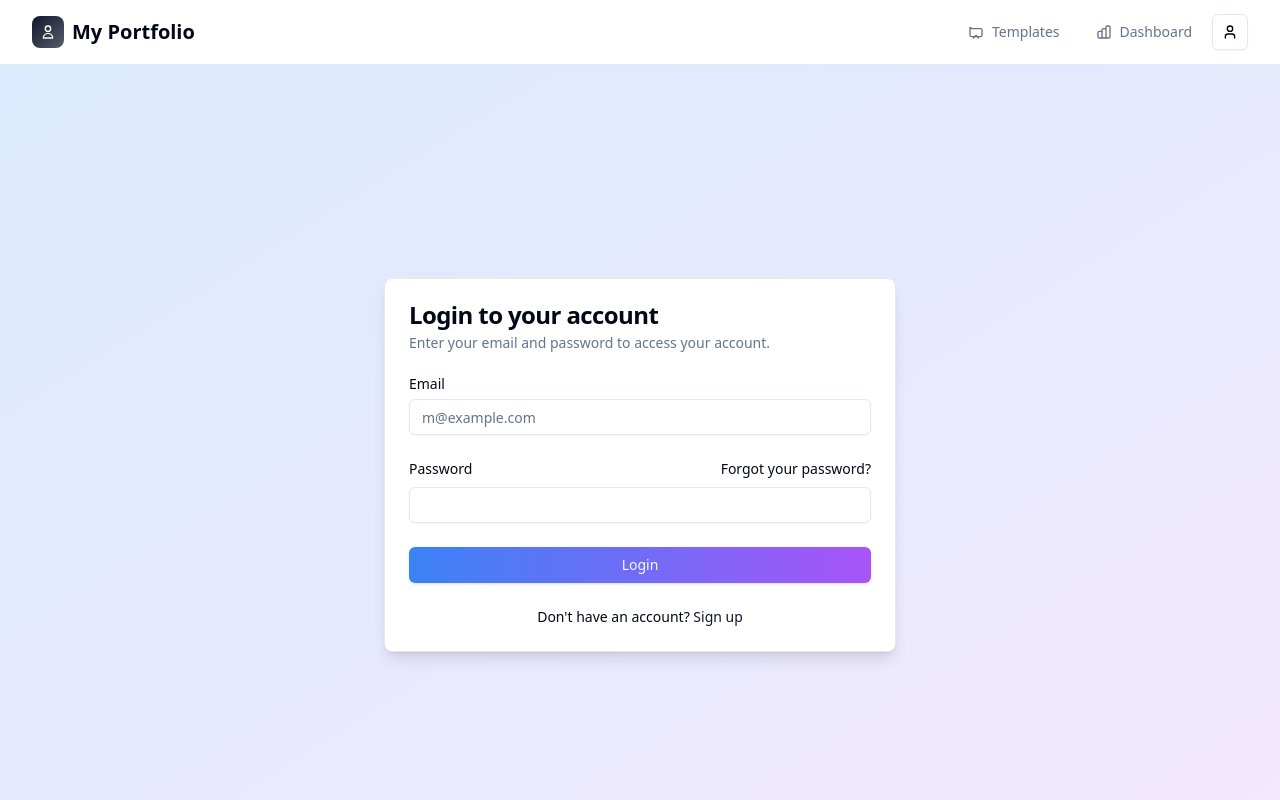
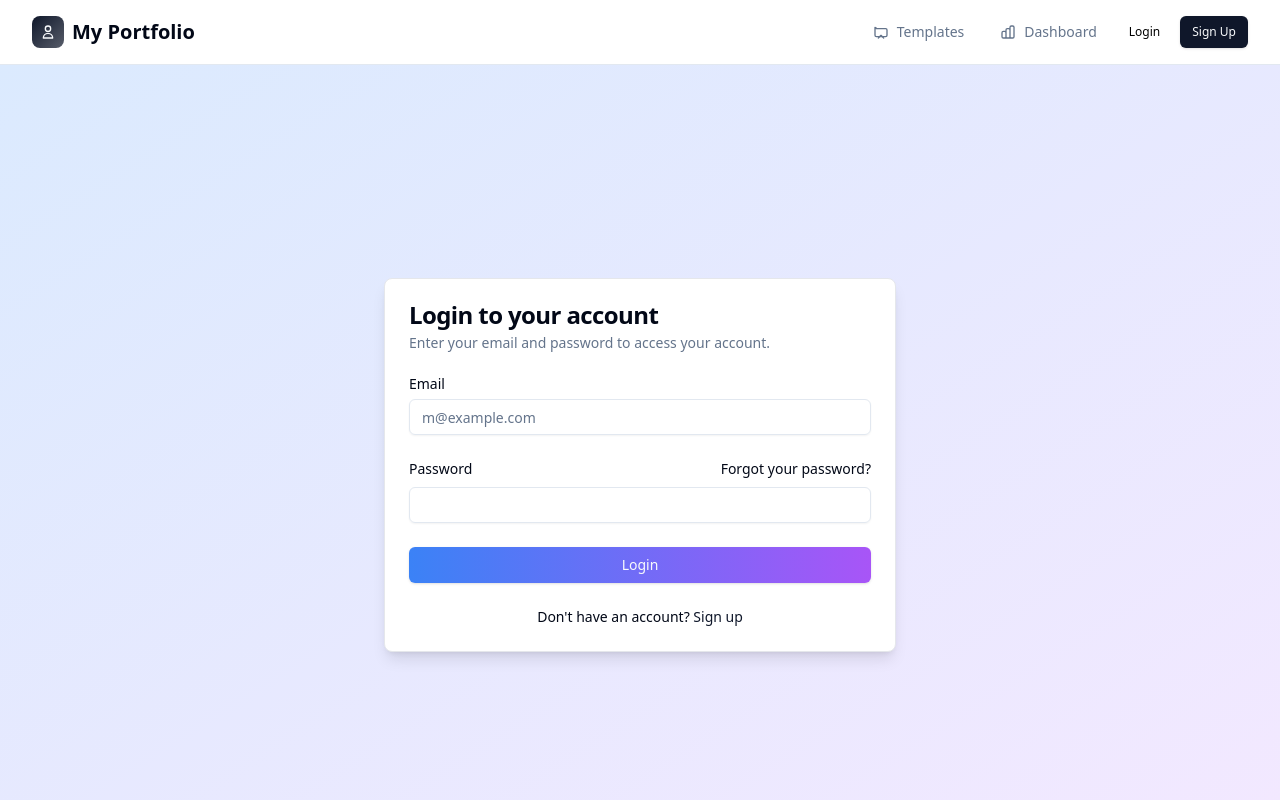
Before and after one commit to niyatisanja0206/Resume-Builder, a React (Vite) app in the folder my-portfolio-cms/: page /login in a window 1280 px wide. Shown: the top 800 px of the page. Built offline with nearby package versions, Linux system fonts and the light colour scheme; sample sign-in values are in the browser's storage; what @react-pdf/renderer would draw is missing.

Commit message:
only preview remaining now

```diff
--- a/my-portfolio-cms/src/App.tsx
+++ b/my-portfolio-cms/src/App.tsx
@@ -32,10 +32,7 @@ export default function App() {
             <Routes>
               {/* Public routes that are always accessible */}
               <Route path="/" element={<Landing />} />
-
-              {/* Routes for authenticated users only */}
-              <Route element={<ProtectedLayout />}>
-                <Route
+              <Route
                   path="/portfolio"
                   element={
                     <ErrorBoundary fallback={<div>Portfolio Error</div>}>
@@ -43,6 +40,9 @@ export default function App() {
                     </ErrorBoundary>
                   }
                 />
+
+              {/* Routes for authenticated users only */}
+              <Route element={<ProtectedLayout />}>
                 <Route
                   path="/dashboard"
                   element={
--- a/my-portfolio-cms/src/components/auth/Login.tsx
+++ b/my-portfolio-cms/src/components/auth/Login.tsx
@@ -63,8 +63,8 @@ export default function Login() {
                 location: ''
             });
 
-            // Redirect to profile page
-            navigate('/profile');
+            // Redirect to dashboard page
+            navigate('/dashboard');
 
         } catch (error) {
             setError(error instanceof Error ? error.message : 'An error occurred');
--- a/my-portfolio-cms/src/components/shared/Header.tsx
+++ b/my-portfolio-cms/src/components/shared/Header.tsx
@@ -1,10 +1,11 @@
 import { Link } from 'react-router-dom';
-import { useAuth } from '@/hooks/useAuth';
+import { useUserContext } from '@/hooks/useUserContext';
 import Profile from './Profile';
 import { Button } from '@/components/ui/button';
 
 export default function Header() {
-    const { isAuthenticated, user, logout } = useAuth();
+    const { currentUser, logout } = useUserContext();
+    const isAuthenticated = !!currentUser;
 
     return (
         <header className="sticky top-0 z-50 w-full border-b border-border bg-background/95 backdrop-blur supports-[backdrop-filter]:bg-background/60">
@@ -57,12 +58,12 @@ export default function Header() {
                     </Link>
 
                     {/* Authentication Section */}
-                    {isAuthenticated && user ? (
+                    {isAuthenticated && currentUser ? (
                         <div className="ml-4">
                             <Profile
-                                userEmail={user.email}
-                                onLogout={logout}
-                                onDeleteAccount={logout}
+                                userEmail={currentUser.email}
+                                onLogout={logout ?? (() => {})}
+                                onDeleteAccount={logout ?? (() => {})}
                             />
                         </div>
                     ) : (
--- a/my-portfolio-cms/src/layout/PublicLayout.tsx
+++ b/my-portfolio-cms/src/layout/PublicLayout.tsx
@@ -16,9 +16,9 @@ const PublicLayout = () => {
     );
   }
 
-  // If the user is already authenticated, redirect them to the dashboard
+  // If the user is already authenticated, redirect them to the profile
   if (isAuthenticated) {
-    return <Navigate to="/dashboard" replace />;
+    return <Navigate to="/profile" replace />;
   }
 
   // If the user is not authenticated, render the nested child routes (e.g., login, signup)
--- a/my-portfolio-cms/src/pages/Portfolio.tsx
+++ b/my-portfolio-cms/src/pages/Portfolio.tsx
@@ -1,10 +1,9 @@
 import { useNavigate } from 'react-router-dom';
 import { Card, CardContent } from "@/components/ui/card";
-//import { Badge } from "@/components/ui/badge";
-//import { Check } from "lucide-react";
 import resume4 from "@/assets/resume4.png";
 import resume5 from "@/assets/resume5.png";
 import resume6 from "@/assets/resume6.png";
+import { useAuth } from '@/hooks/useAuth';
 
 // Define the available templates
 const templates = [
@@ -32,12 +31,17 @@ type TemplateId = typeof templates[number]['id'];
 
 export default function Portfolio() {
   const navigate = useNavigate();
+  const { isAuthenticated } = useAuth();
 
   // Function to handle template selection and navigate to the dashboard
   const handleTemplateSelect = (templateId: TemplateId) => {
-    // Navigate to the dashboard, passing the chosen template ID as a URL parameter.
-    // The Dashboard will read this to show the correct preview.
-    navigate(`/dashboard?template=${templateId}`);
+    if (isAuthenticated) {
+      navigate(`/dashboard?template=${templateId}`);
+    } else {
+      // Store the selected template and redirect to login
+      sessionStorage.setItem('selectedTemplate', templateId);
+      navigate('/login');
+    }
   };
 
   return (
--- a/my-portfolio-cms/src/pages/ProfilePage.tsx
+++ b/my-portfolio-cms/src/pages/ProfilePage.tsx
@@ -132,7 +132,8 @@ export default function ProfilePage() {
     // Store the selected resume ID in localStorage so Dashboard can load it
     localStorage.setItem('selectedResumeId', resume._id);
     localStorage.removeItem('isNewResume'); // Ensure this is not a new resume
-    navigate('/dashboard');
+    //navigate to resume with previously selected template only
+    navigate(`/dashboard?template=${resume.template || 'classic'}`);
   };
 
   const handlePreviewResume = (resume: Resume) => {
```
Also changed, not shown: 1 other file (tests, documents, lock files or other folders).
